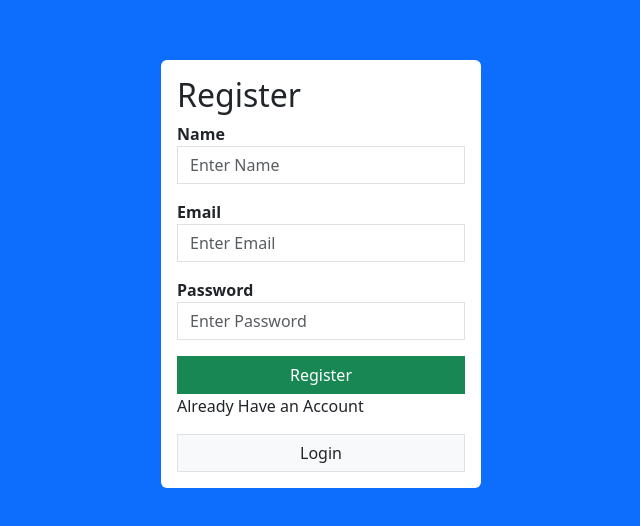
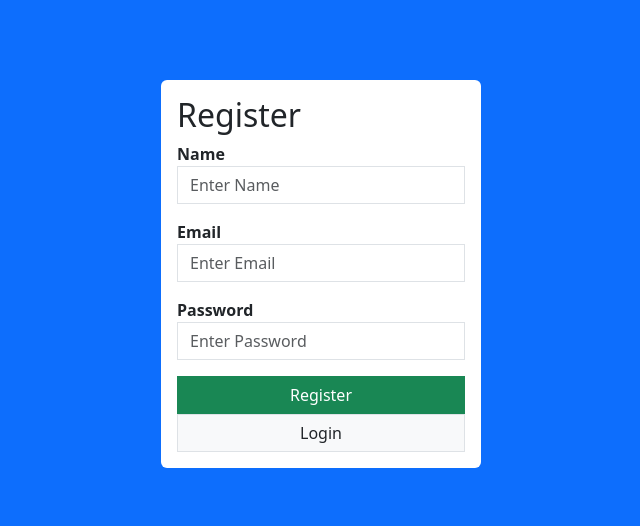
Before and after one commit to vincentyu750/Phase3Mockup, a React (Vite) app in the folder frontend/: page / in a window 1280 px wide. Shown: the part 126-652 px from the top of the page, without its empty margins (319-959 px from the left). Built offline with nearby package versions, Linux system fonts and the light colour scheme.

Commit message:
Update App.jsx

```diff
--- a/frontend/src/App.jsx
+++ b/frontend/src/App.jsx
@@ -60,7 +60,6 @@ axios.defaults.withCredentials = true;
           <button type="submit" className="btn btn-success w-100 rounded-0">
             Register
           </button>
-          <p>Already Have an Account</p>
           <button className="btn btn-default border w-100 bg-light rounded-0 text-decoration-none">
             Login
           </button>
```
